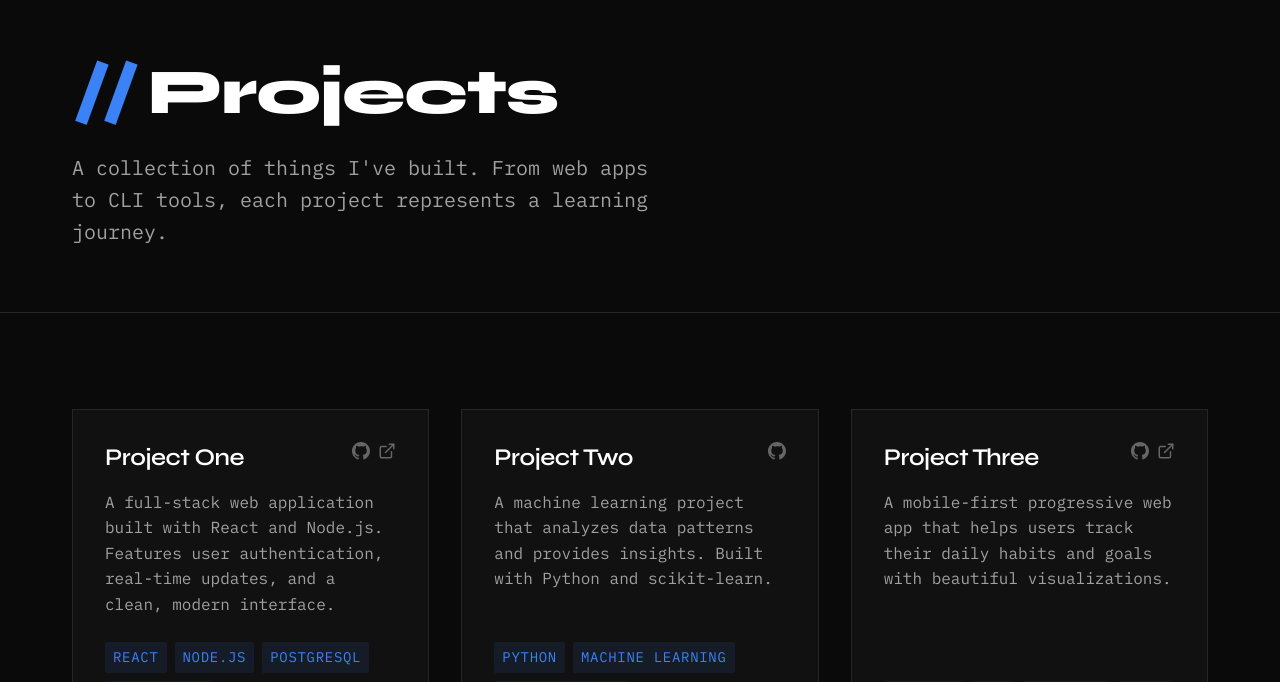
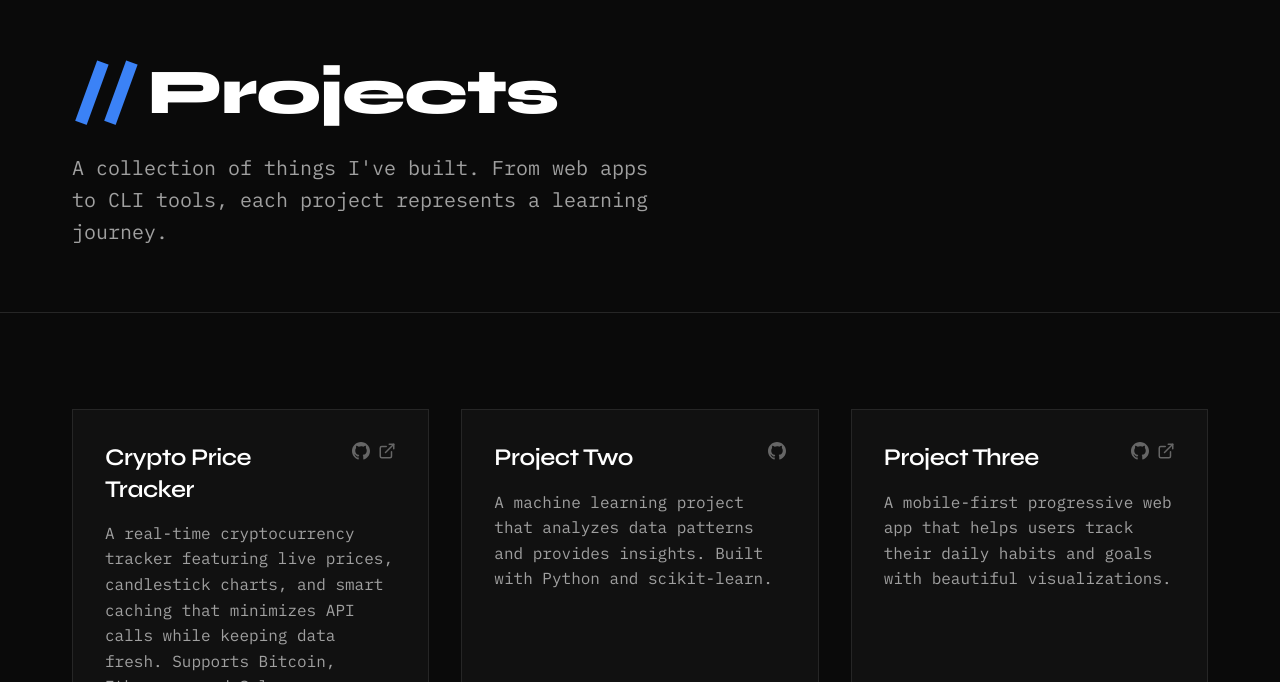
Before and after one commit to ashtonabraham/Personal-Site, a Next.js app: page /projects in a window 1280 px wide. Shown: the part 118-800 px from the top of the page. Built offline with nearby package versions, Linux system fonts and the light colour scheme.

Commit message:
Update Project One to Crypto Price Tracker

```diff
--- a/src/pages/projects.tsx
+++ b/src/pages/projects.tsx
@@ -5,11 +5,11 @@ import styles from '@/styles/pages/Projects.module.scss';
 const projects: Project[] = [
   {
     id: '1',
-    title: 'Project One',
+    title: 'Crypto Price Tracker',
     description:
-      'A full-stack web application built with React and Node.js. Features user authentication, real-time updates, and a clean, modern interface.',
-    tags: ['React', 'Node.js', 'PostgreSQL', 'TypeScript'],
-    github: 'https://github.com/ashtonabraham/project-one',
+      'A real-time cryptocurrency tracker featuring live prices, candlestick charts, and smart caching that minimizes API calls while keeping data fresh. Supports Bitcoin, Ethereum, and Solana.',
+    tags: ['Next.js', 'TypeScript', 'Tailwind CSS', 'CoinGecko API'],
+    github: 'https://github.com/ashtonabraham/crypto-tracker',
     link: '#',
   },
   {
```
